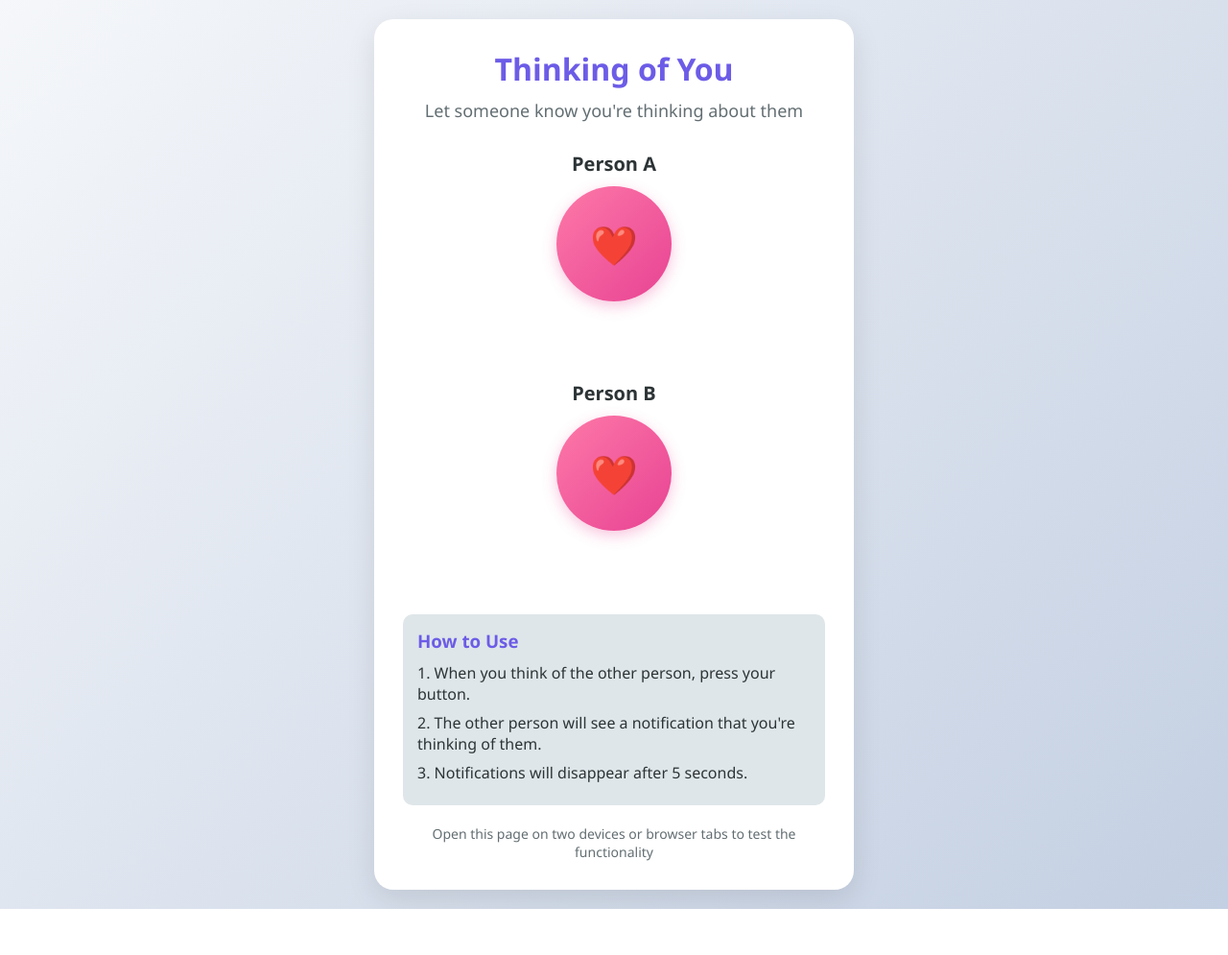
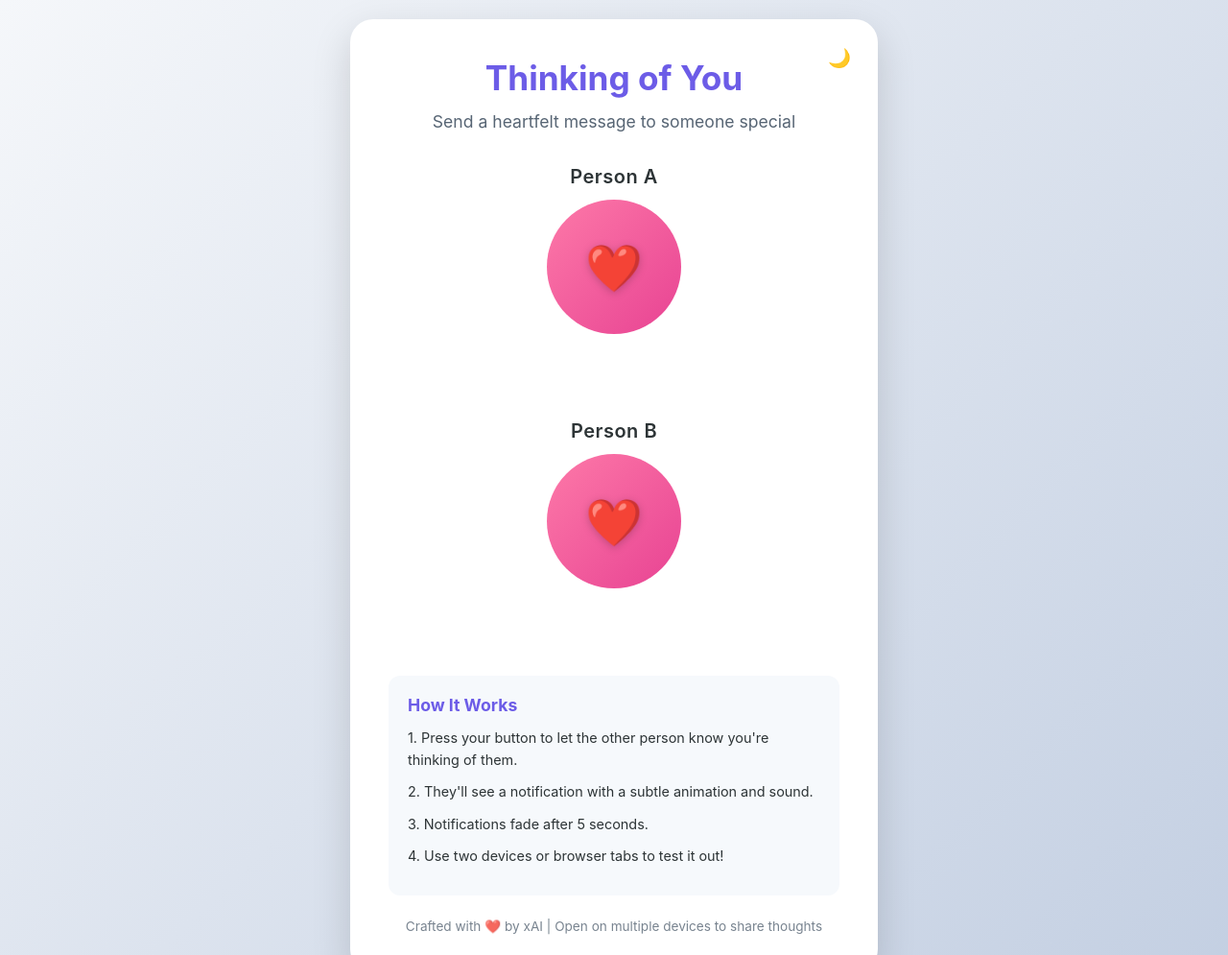
Before and after one commit to DanielGaudreault/Clicking-you, a plain HTML site: page index.html in a window 1280 px wide. Shown: the top 995 px of the page at 96% size. Before the commit the page ends 947 px from the top, so only its background shows below. Drawn offline with Linux system fonts and the light colour scheme.

Commit message:
Update index.html

```diff
--- a/index.html
+++ b/index.html
@@ -5,15 +5,21 @@
     <meta name="viewport" content="width=device-width, initial-scale=1.0">
     <title>Thinking of You</title>
     <style>
+        :root {
+            --primary-color: #6c5ce7;
+            --heart-color: #e84393;
+            --bg-gradient: linear-gradient(135deg, #f5f7fa 0%, #c3cfe2 100%);
+        }
+
         * {
             margin: 0;
             padding: 0;
             box-sizing: border-box;
-            font-family: 'Segoe UI', Tahoma, Geneva, Verdana, sans-serif;
+            font-family: 'Inter', -apple-system, BlinkMacSystemFont, sans-serif;
         }
 
         body {
-            background: linear-gradient(135deg, #f5f7fa 0%, #c3cfe2 100%);
+            background: var(--bg-gradient);
             min-height: 100vh;
             display: flex;
             justify-content: center;
@@ -22,32 +28,35 @@
         }
 
         .container {
-            background-color: white;
-            border-radius: 20px;
-            box-shadow: 0 10px 30px rgba(0, 0, 0, 0.1);
+            background: white;
+            border-radius: 24px;
+            box-shadow: 0 15px 40px rgba(0, 0, 0, 0.15);
             width: 100%;
-            max-width: 500px;
-            padding: 30px;
+            max-width: 550px;
+            padding: 40px;
             text-align: center;
+            position: relative;
+            overflow: hidden;
         }
 
         h1 {
-            color: #6c5ce7;
-            margin-bottom: 10px;
-            font-weight: 600;
+            color: var(--primary-color);
+            font-size: 2.2rem;
+            margin-bottom: 12px;
+            font-weight: 700;
         }
 
         .subtitle {
-            color: #636e72;
-            margin-bottom: 30px;
-            font-size: 18px;
+            color: #576574;
+            font-size: 1.1rem;
+            margin-bottom: 32px;
+            line-height: 1.5;
         }
 
         .buttons-container {
-            display: flex;
-            flex-direction: column;
-            gap: 25px;
-            margin-bottom: 30px;
+            display: grid;
+            gap: 30px;
+            margin-bottom: 32px;
         }
 
         .button-wrapper {
@@ -57,31 +66,48 @@
         }
 
         .person-name {
+            font-size: 1.25rem;
             font-weight: 600;
-            margin-bottom: 10px;
-            font-size: 20px;
             color: #2d3436;
+            margin-bottom: 12px;
+            letter-spacing: 0.5px;
         }
 
         .heart-button {
-            width: 120px;
-            height: 120px;
+            width: 140px;
+            height: 140px;
             border-radius: 50%;
             border: none;
-            background: linear-gradient(135deg, #fd79a8 0%, #e84393 100%);
+            background: linear-gradient(135deg, #fd79a8 0%, var(--heart-color) 100%);
             color: white;
-            font-size: 16px;
             cursor: pointer;
             display: flex;
             justify-content: center;
             align-items: center;
-            transition: all 0.3s ease;
-            box-shadow: 0 5px 15px rgba(232, 67, 147, 0.3);
+            transition: transform 0.3s ease, box-shadow 0.3s ease;
+            position: relative;
+            overflow: hidden;
+        }
+
+        .heart-button::before {
+            content: '';
+            position: absolute;
+            top: 0;
+            left: 0;
+            right: 0;
+            bottom: 0;
+            background: radial-gradient(circle at center, rgba(255,255,255,0.2) 0%, transparent 70%);
+            opacity: 0;
+            transition: opacity 0.3s ease;
         }
 
         .heart-button:hover {
-            transform: scale(1.05);
-            box-shadow: 0 8px 20px rgba(232, 67, 147, 0.4);
+            transform: scale(1.08);
+            box-shadow: 0 10px 25px rgba(232, 67, 147, 0.5);
+        }
+
+        .heart-button:hover::before {
+            opacity: 1;
         }
 
         .heart-button:active {
@@ -89,71 +115,134 @@
         }
 
         .heart-icon {
-            font-size: 40px;
+            font-size: 48px;
+            filter: drop-shadow(0 2px 4px rgba(0, 0, 0, 0.2));
         }
 
         .indicator {
-            margin-top: 15px;
-            padding: 10px 20px;
-            border-radius: 30px;
-            background-color: #f8efba;
+            margin-top: 16px;
+            padding: 12px 24px;
+            border-radius: 50px;
+            background: #f8efba;
+            color: #2d3436;
+            font-weight: 500;
+            font-size: 0.95rem;
             opacity: 0;
-            transition: opacity 0.3s ease;
-            font-weight: 500;
+            transform: translateY(20px);
+            transition: opacity 0.4s ease, transform 0.4s ease;
         }
 
         .indicator.active {
             opacity: 1;
+            transform: translateY(0);
         }
 
         .instructions {
-            background-color: #dfe6e9;
-            padding: 15px;
-            border-radius: 10px;
-            margin-top: 20px;
+            background: #f6f9fc;
+            padding: 20px;
+            border-radius: 12px;
+            margin-top: 24px;
             text-align: left;
+            font-size: 0.9rem;
         }
 
         .instructions h3 {
-            color: #6c5ce7;
-            margin-bottom: 10px;
+            color: var(--primary-color);
+            margin-bottom: 12px;
+            font-size: 1.1rem;
         }
 
         .instructions p {
-            margin-bottom: 8px;
+            margin-bottom: 10px;
             color: #2d3436;
+            line-height: 1.6;
         }
 
         .pulse {
-            animation: pulse-animation 1.5s infinite;
+            animation: pulse-animation 1.2s ease-in-out infinite;
         }
 
         @keyframes pulse-animation {
-            0% {
+            0%, 100% {
                 transform: scale(1);
                 box-shadow: 0 5px 15px rgba(232, 67, 147, 0.3);
             }
             50% {
-                transform: scale(1.05);
-                box-shadow: 0 8px 25px rgba(232, 67, 147, 0.5);
-            }
-            100% {
-                transform: scale(1);
-                box-shadow: 0 5px 15px rgba(232, 67, 147, 0.3);
+                transform: scale(1.1);
+                box-shadow: 0 10px 25px rgba(232, 67, 147, 0.5);
             }
         }
 
         .footer {
-            margin-top: 20px;
-            color: #636e72;
-            font-size: 14px;
+            margin-top: 24px;
+            color: #576574;
+            font-size: 0.85rem;
+            opacity: 0.8;
+        }
+
+        .theme-toggle {
+            position: absolute;
+            top: 20px;
+            right: 20px;
+            background: none;
+            border: none;
+            font-size: 1.2rem;
+            cursor: pointer;
+            padding: 8px;
+            border-radius: 50%;
+            transition: background 0.3s ease;
+        }
+
+        .theme-toggle:hover {
+            background: rgba(0, 0, 0, 0.05);
+        }
+
+        body.dark {
+            --bg-gradient: linear-gradient(135deg, #2d3436 0%, #636e72 100%);
+        }
+
+        body.dark .container {
+            background: #2d3436;
+        }
+
+        body.dark .person-name,
+        body.dark .instructions p {
+            color: #dfe6e9;
+        }
+
+        body.dark .instructions {
+            background: #3b444b;
+        }
+
+        body.dark .footer {
+            color: #b2bec3;
+        }
+
+        @media (max-width: 480px) {
+            .container {
+                padding: 24px;
+            }
+
+            .heart-button {
+                width: 120px;
+                height: 120px;
+            }
+
+            h1 {
+                font-size: 1.8rem;
+            }
+
+            .subtitle {
+                font-size: 1rem;
+            }
         }
     </style>
 </head>
 <body>
     <div class="container">
+        <button class="theme-toggle" id="themeToggle">🌙</button>
         <h1>Thinking of You</h1>
-        <p class="subtitle">Let someone know you're thinking about them</p>
+        <p class="subtitle">Send a heartfelt message to someone special</p>
 
         <div class="buttons-container">
             <div class="button-wrapper">
@@ -161,7 +250,7 @@
                 <button class="heart-button" id="buttonA">
                     <div class="heart-icon">❤️</div>
                 </button>
-                <div class="indicator" id="indicatorB">Person B is thinking of you!</div>
+                <div class="indicator" id="indicatorB">Person B is thinking of you! 💖</div>
             </div>
 
             <div class="button-wrapper">
@@ -169,32 +258,51 @@
                 <button class="heart-button" id="buttonB">
                     <div class="heart-icon">❤️</div>
                 </button>
-                <div class="indicator" id="indicatorA">Person A is thinking of you!</div>
+                <div class="indicator" id="indicatorA">Person A is thinking of you! 💖</div>
             </div>
         </div>
 
         <div class="instructions">
-            <h3>How to Use</h3>
-            <p>1. When you think of the other person, press your button.</p>
-            <p>2. The other person will see a notification that you're thinking of them.</p>
-            <p>3. Notifications will disappear after 5 seconds.</p>
+            <h3>How It Works</h3>
+            <p>1. Press your button to let the other person know you're thinking of them.</p>
+            <p>2. They'll see a notification with a subtle animation and sound.</p>
+            <p>3. Notifications fade after 5 seconds.</p>
+            <p>4. Use two devices or browser tabs to test it out!</p>
         </div>
 
         <div class="footer">
-            Open this page on two devices or browser tabs to test the functionality
+            Crafted with ❤️ by xAI | Open on multiple devices to share thoughts
         </div>
     </div>
 
     <script>
-        document.addEventListener('DOMContentLoaded', function() {
+        document.addEventListener('DOMContentLoaded', () => {
             const buttonA = document.getElementById('buttonA');
             const buttonB = document.getElementById('buttonB');
             const indicatorA = document.getElementById('indicatorA');
             const indicatorB = document.getElementById('indicatorB');
+            const themeToggle = document.getElementById('themeToggle');
+
+            // Audio for notification
+            const notificationSound = new Audio('https://assets.mixkit.co/sfx/preview/mixkit-message-pop-alert-2354.mp3');
+
+            // Theme toggle
+            themeToggle.addEventListener('click', () => {
+                document.body.classList.toggle('dark');
+                themeToggle.textContent = document.body.classList.contains('dark') ? '☀️' : '🌙';
+                localStorage.setItem('theme', document.body.classList.contains('dark') ? 'dark' : 'light');
+            });
+
+            // Load saved theme
+            if (localStorage.getItem('theme') === 'dark') {
+                document.body.classList.add('dark');
+                themeToggle.textContent = '☀️';
+            }
 
             // Function to show notification
             function showNotification(indicator) {
                 indicator.classList.add('active');
+                notificationSound.play().catch(() => console.log('Audio playback failed'));
                 setTimeout(() => {
                     indicator.classList.remove('active');
                 }, 5000);
@@ -203,13 +311,17 @@
             // Function to handle button press
             function handleButtonPress(button, storageKey, indicator) {
                 button.classList.add('pulse');
+                const timestamp = Date.now();
 
-                // Save to localStorage to simulate sending to other side
-                localStorage.setItem(storageKey, Date.now().toString());
+                // Save to localStorage with timestamp
+                localStorage.setItem(storageKey, JSON.stringify({
+                    timestamp,
+                    count: (JSON.parse(localStorage.getItem(storageKey))?.count || 0) + 1
+                }));
 
                 setTimeout(() => {
                     button.classList.remove('pulse');
-                }, 1500);
+                }, 1200);
 
                 showNotification(indicator);
             }
@@ -223,23 +335,24 @@
                 handleButtonPress(buttonB, 'personBThinking', indicatorA);
             });
 
-            // Check for notifications from the other side
+            // Check for notifications
             function checkForNotifications() {
-                // Check if Person A is thinking of Person B
-                if (localStorage.getItem('personAThinking')) {
+                const personAData = JSON.parse(localStorage.getItem('personAThinking'));
+                const personBData = JSON.parse(localStorage.getItem('personBThinking'));
+
+                if (personAData && Date.now() - personAData.timestamp < 10000) {
                     showNotification(indicatorB);
                     localStorage.removeItem('personAThinking');
                 }
 
-                // Check if Person B is thinking of Person A
-                if (localStorage.getItem('personBThinking')) {
+                if (personBData && Date.now() - personBData.timestamp < 10000) {
                     showNotification(indicatorA);
                     localStorage.removeItem('personBThinking');
                 }
             }
 
-            // Check for notifications every second
-            setInterval(checkForNotifications, 1000);
+            // Check notifications every 500ms
+            setInterval(checkForNotifications, 500);
 
             // Initial check
             checkForNotifications();
```
